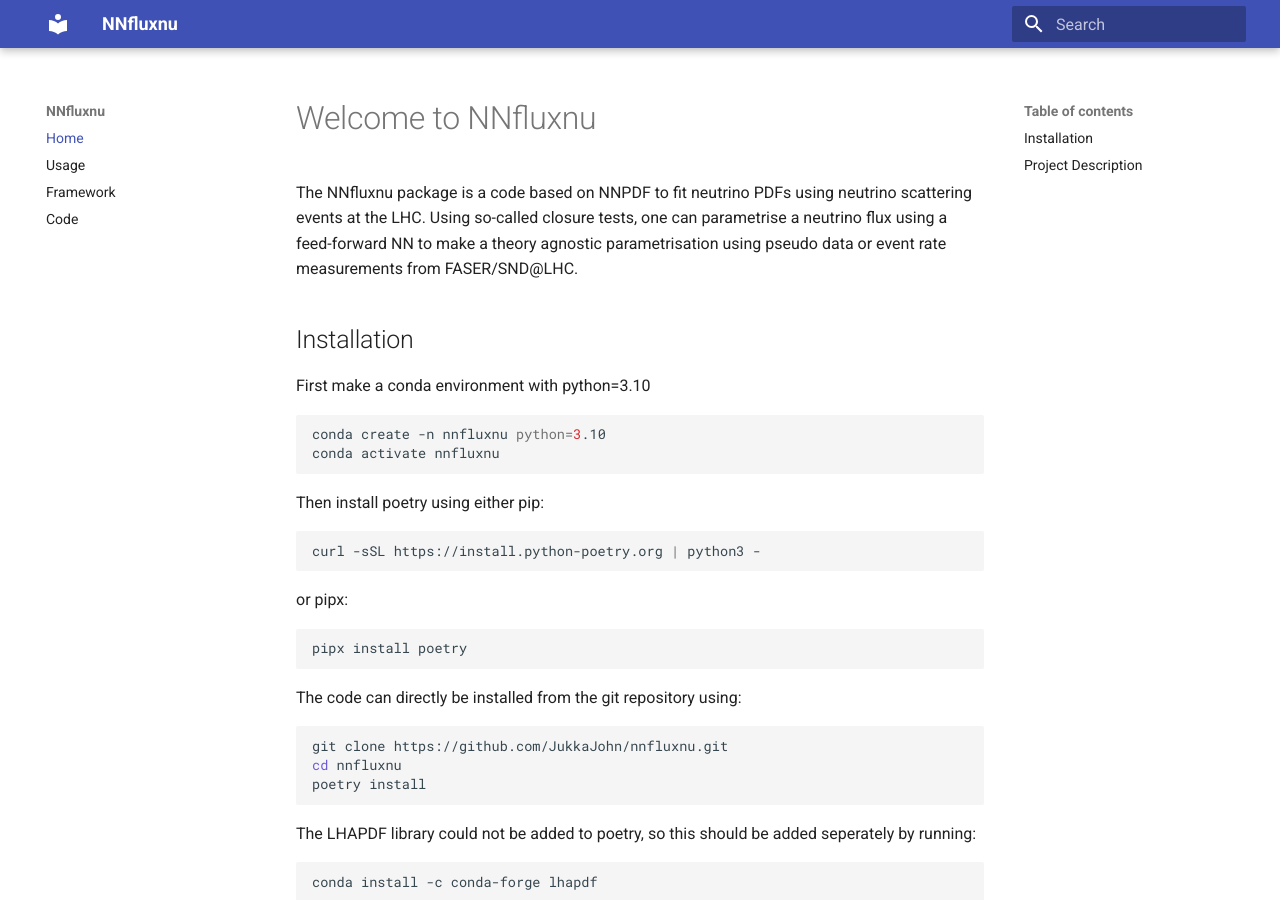
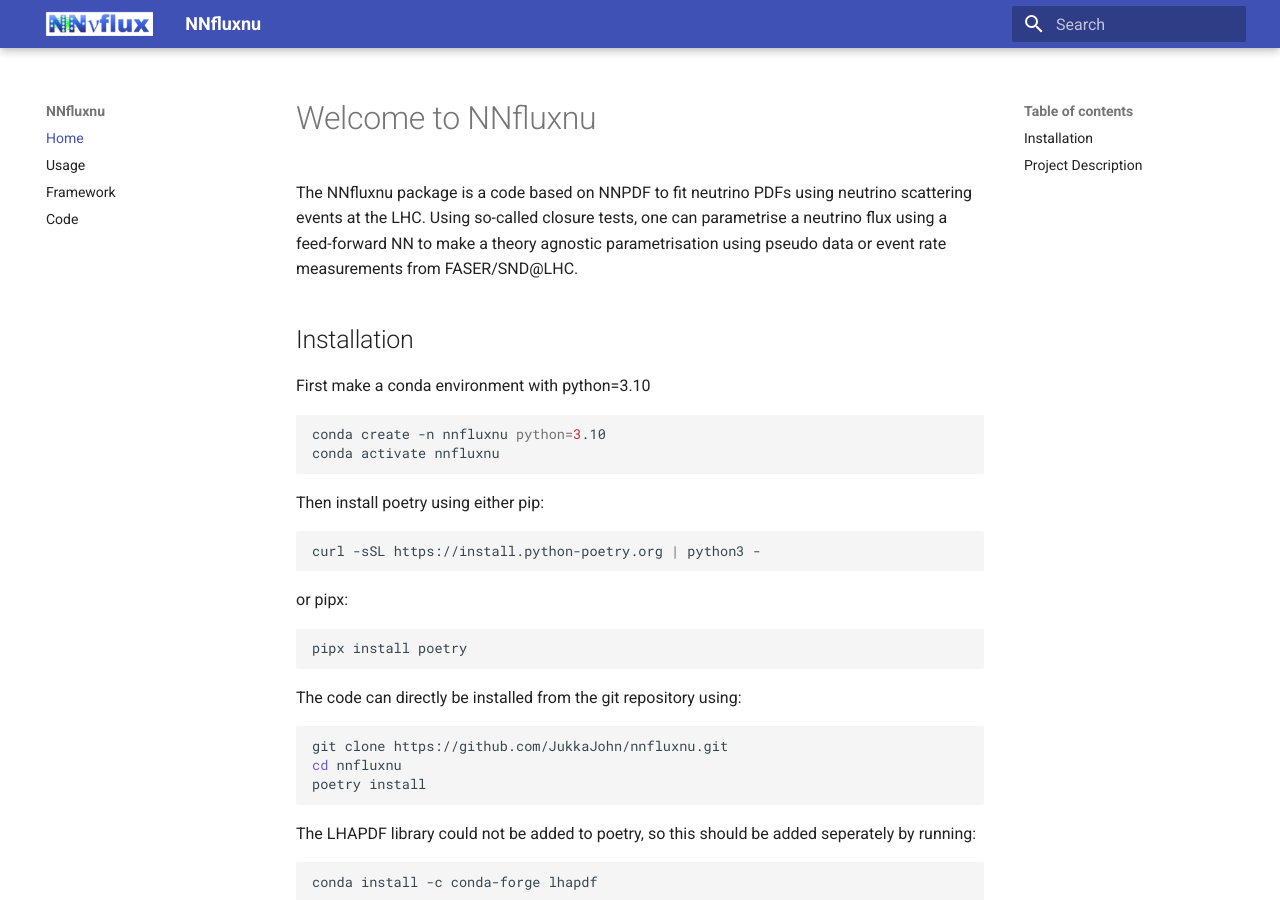
Before and after one commit to JukkaJohn/documentation, an MkDocs documentation site: the page built from docs/index.md, in a window 1280 px wide and 900 px high. Built offline with MkDocs 1.6.1 and Material for MkDocs 9.7.7, drawn with Linux system fonts in a browser that asks for light colours.

Commit message:
added logo

```diff
--- a/mkdocs.yml
+++ b/mkdocs.yml
@@ -6,6 +6,7 @@ nav:
   - Code: api.md
 theme:
   name: material
+  logo: logo/NN_nu_flux_blauw.png
   features:
     - content.code.annotate  # optional, for other features
     - content.math   # or other themes like 'material'
```
Also changed, not shown: docs/NN_nu_flux_blauw.png (added), docs/img/NN_nu_flux_blauw.png (added), docs/logo/NN_nu_flux_blauw.png (added), 3 other files.
